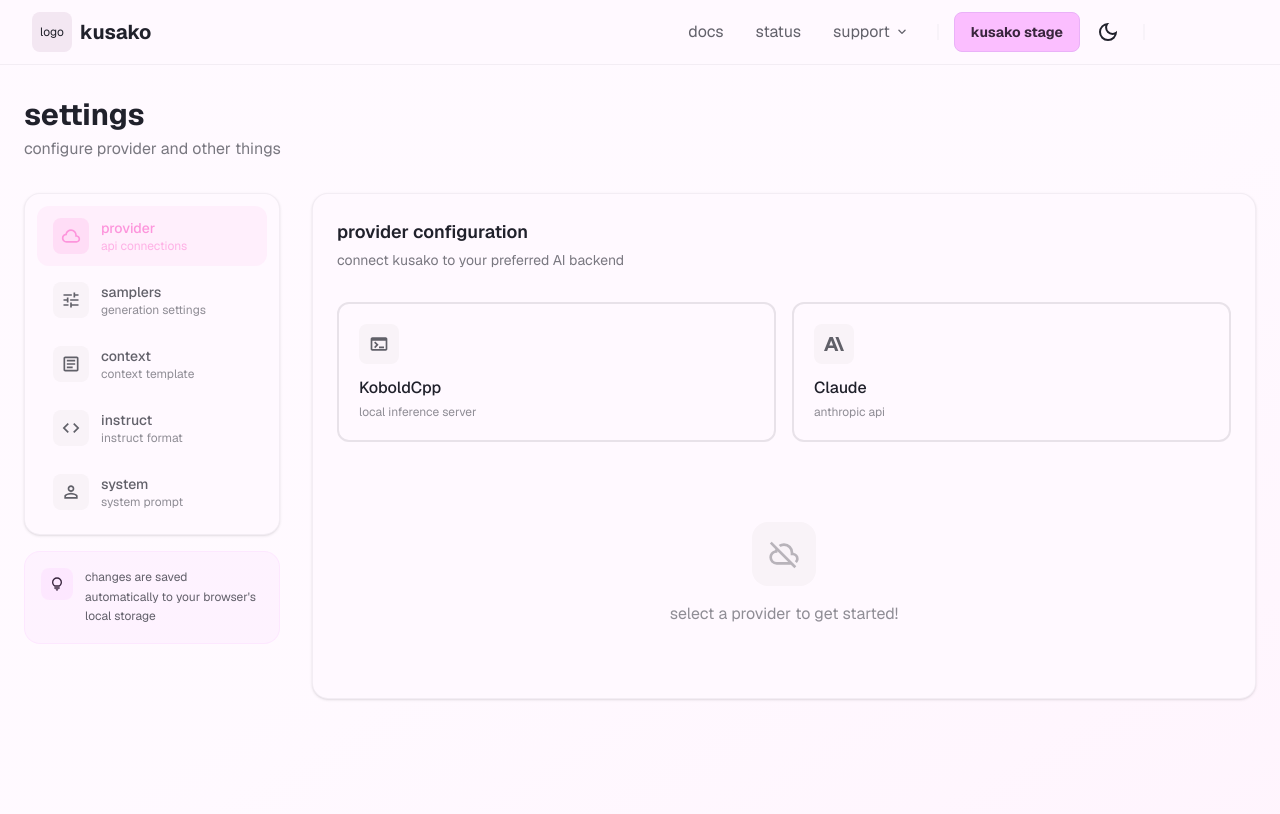
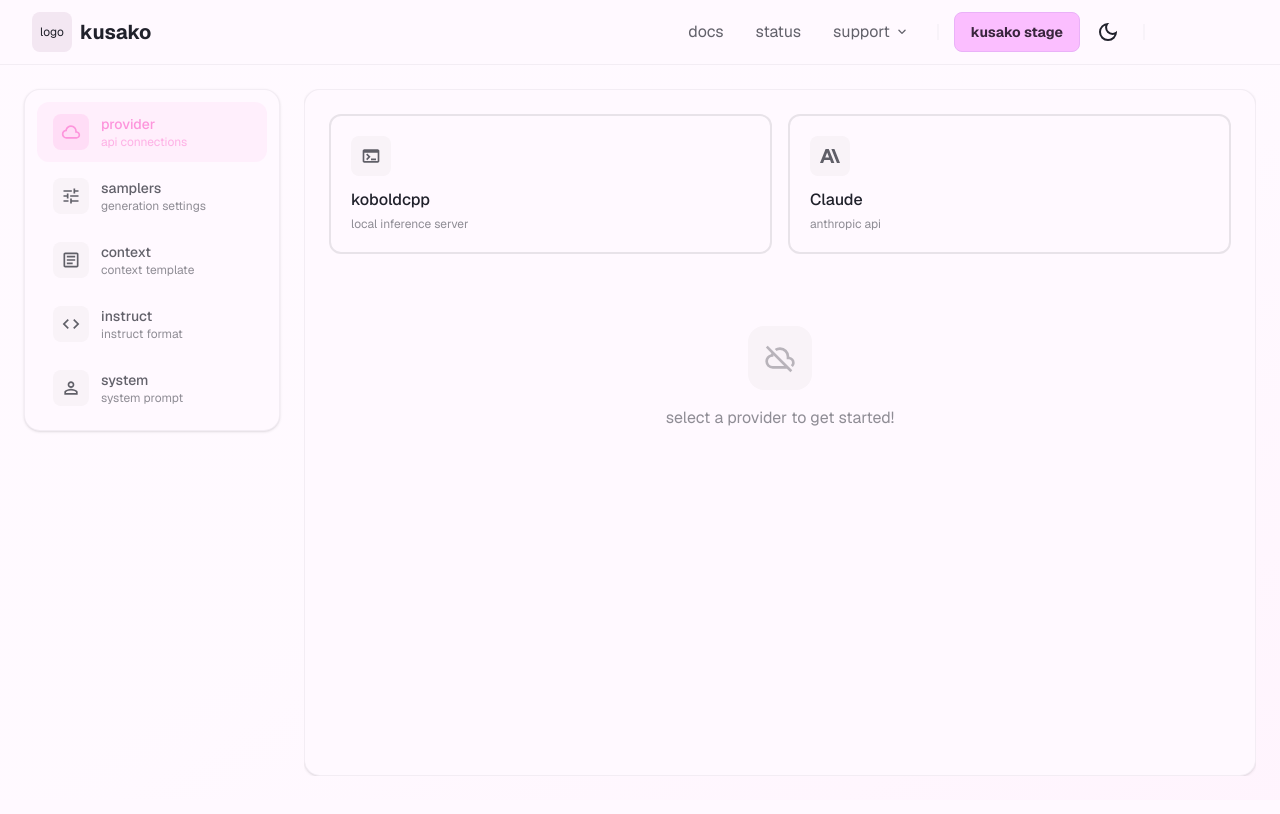
Before and after one commit to conjureme/kusako, a Next.js app in the folder apps/web/: page /settings in a window 1280 px wide. Shown: the top 814 px of the page. Built offline with nearby package versions, Linux system fonts and the light colour scheme; some icons are missing.

Commit message:
refactor(web): change setting component styling

```diff
--- a/apps/web/app/settings/page.tsx
+++ b/apps/web/app/settings/page.tsx
@@ -35,20 +35,13 @@
   return (
     <>
       <Navbar />
-      <main className='min-h-screen bg-linear-to-br from-base-100 via-base-100 to-primary/5'>
-        <div className='mx-auto max-w-[1440px] px-6 py-8'>
-          <div className='mb-8'>
-            <h1 className='text-3xl font-bold text-base-content'>settings</h1>
-            <p className='text-base-content/60 mt-1'>
-              configure provider and other things
-            </p>
-          </div>
-
-          <div className='flex gap-8'>
+      <main className='h-[calc(100vh-65px)] overflow-hidden bg-linear-to-br from-base-100 via-base-100 to-primary/5'>
+        <div className='mx-auto max-w-[1440px] px-6 py-6 h-full'>
+          <div className='flex gap-6 h-full'>
             <SettingsNav activeTab={activeTab} onTabChange={setActiveTab} />
 
-            <div className='flex-1 min-w-0'>
-              <div className='bg-base-100 rounded-2xl border border-base-content/5 p-6 shadow-sm'>
+            <div className='flex-1 min-w-0 overflow-hidden'>
+              <div className='bg-base-100 rounded-2xl border border-base-content/5 p-6 shadow-sm h-full overflow-y-auto'>
                 {renderContent()}
               </div>
             </div>
--- a/apps/web/components/settings/context-settings.tsx
+++ b/apps/web/components/settings/context-settings.tsx
@@ -116,15 +116,6 @@
 
   return (
     <div className='space-y-6'>
-      <div>
-        <h2 className='text-lg font-semibold text-base-content mb-1'>
-          context template
-        </h2>
-        <p className='text-sm text-base-content/60'>
-          define how context is structured for the AI
-        </p>
-      </div>
-
       <TemplateSelector
         templates={Object.keys(templates)}
         activeTemplate={currentTemplate.name || null}
--- a/apps/web/components/settings/instruct-settings.tsx
+++ b/apps/web/components/settings/instruct-settings.tsx
@@ -132,15 +132,6 @@
 
   return (
     <div className='space-y-6'>
-      <div>
-        <h2 className='text-lg font-semibold text-base-content mb-1'>
-          instruct template
-        </h2>
-        <p className='text-sm text-base-content/60'>
-          configure the instruct format for chat messages
-        </p>
-      </div>
-
       <TemplateSelector
         templates={Object.keys(templates)}
         activeTemplate={currentTemplate.name || null}
--- a/apps/web/components/settings/provider-settings.tsx
+++ b/apps/web/components/settings/provider-settings.tsx
@@ -48,20 +48,11 @@
   };
 
   return (
-    <div className='space-y-8'>
-      <div>
-        <h2 className='text-lg font-semibold text-base-content mb-1'>
-          provider configuration
-        </h2>
-        <p className='text-sm text-base-content/60'>
-          connect kusako to your preferred AI backend
-        </p>
-      </div>
-
+    <div className='space-y-6'>
       <div className='grid grid-cols-2 gap-4'>
         <button
           onClick={() => handleProviderSelect('koboldcpp')}
-          className={`relative p-5 rounded-xl border-2 transition-all duration-200 text-left group ${
+          className={`relative p-5 rounded-xl border-2 transition-all duration-200 text-left cursor-pointer group ${
             activeProvider === 'koboldcpp'
               ? 'border-primary bg-primary/5'
               : 'border-base-content/10 hover:border-base-content/20 hover:bg-base-200/50'
@@ -83,7 +74,7 @@
               className='w-5 h-5 text-base-content/70'
             />
           </div>
-          <div className='font-medium text-base-content'>KoboldCpp</div>
+          <div className='font-medium text-base-content'>koboldcpp</div>
           <div className='text-xs text-base-content/50 mt-1'>
             local inference server
           </div>
@@ -91,7 +82,7 @@
 
         <button
           onClick={() => handleProviderSelect('claude')}
-          className={`relative p-5 rounded-xl border-2 transition-all duration-200 text-left group ${
+          className={`relative p-5 rounded-xl border-2 transition-all duration-200 text-left cursor-pointer group ${
             activeProvider === 'claude'
               ? 'border-primary bg-primary/5'
               : 'border-base-content/10 hover:border-base-content/20 hover:bg-base-200/50'
@@ -123,7 +114,7 @@
           <div className='flex items-center gap-2 mb-4'>
             <div className='w-2 h-2 rounded-full bg-primary animate-pulse' />
             <span className='text-sm font-medium text-base-content'>
-              KoboldCpp settings
+              koboldcpp settings
             </span>
           </div>
 
@@ -139,7 +130,7 @@
               className='w-full px-4 py-3 rounded-xl bg-base-200/50 border border-base-content/10 focus:border-primary focus:bg-base-100 outline-none transition-all text-sm font-mono'
             />
             <p className='text-xs text-base-content/50 mt-2'>
-              enter your KoboldCpp server address
+              enter your koboldcpp server address
             </p>
           </div>
 
@@ -158,7 +149,7 @@
               <button
                 type='button'
                 onClick={() => setShowApiKey(!showApiKey)}
-                className='absolute right-3 top-1/2 -translate-y-1/2 p-1 text-base-content/40 hover:text-base-content/70 transition-colors'
+                className='absolute right-3 top-1/2 -translate-y-1/2 p-1 text-base-content/40 hover:text-base-content/70 transition-colors cursor-pointer'
               >
                 <Icon
                   icon={
@@ -198,7 +189,7 @@
               <button
                 type='button'
                 onClick={() => setShowApiKey(!showApiKey)}
-                className='absolute right-3 top-1/2 -translate-y-1/2 p-1 text-base-content/40 hover:text-base-content/70 transition-colors'
+                className='absolute right-3 top-1/2 -translate-y-1/2 p-1 text-base-content/40 hover:text-base-content/70 transition-colors cursor-pointer'
               >
                 <Icon
                   icon={
--- a/apps/web/components/settings/sampler-settings.tsx
+++ b/apps/web/components/settings/sampler-settings.tsx
@@ -171,7 +171,10 @@
   const handleTemplateCreate = (name: string) => {
     const defaultTemplate = SakoConfig.getSamplerTemplates()['default'];
     if (defaultTemplate) {
-      const newTemplate = SakoConfig.createSamplerTemplate(name, defaultTemplate);
+      const newTemplate = SakoConfig.createSamplerTemplate(
+        name,
+        defaultTemplate,
+      );
       setTemplates(SakoConfig.getSamplerTemplates());
       setCurrentTemplate(newTemplate);
       checkDirty();
@@ -241,15 +244,6 @@
 
   return (
     <div className='space-y-6'>
-      <div>
-        <h2 className='text-lg font-semibold text-base-content mb-1'>
-          sampler settings
-        </h2>
-        <p className='text-sm text-base-content/60'>
-          fine-tune generation parameters for your AI
-        </p>
-      </div>
-
       <TemplateSelector
         templates={Object.keys(templates)}
         activeTemplate={currentTemplate.name || null}
@@ -266,7 +260,7 @@
         <CollapsibleSection
           title='basic sampling'
           icon='material-symbols:scatter-plot'
-          expanded={expandedSections.basic}
+          expanded={expandedSections.basic ?? false}
           onToggle={() => toggleSection('basic')}
         >
           <div className='grid grid-cols-2 lg:grid-cols-3 gap-6'>
@@ -318,7 +312,7 @@
         <CollapsibleSection
           title='repetition penalties'
           icon='material-symbols:block'
-          expanded={expandedSections.penalties}
+          expanded={expandedSections.penalties ?? false}
           onToggle={() => toggleSection('penalties')}
         >
           <div className='grid grid-cols-2 lg:grid-cols-3 gap-6'>
@@ -358,7 +352,7 @@
         <CollapsibleSection
           title='dynamic temperature'
           icon='material-symbols:thermostat'
-          expanded={expandedSections.dynamic}
+          expanded={expandedSections.dynamic ?? false}
           onToggle={() => toggleSection('dynamic')}
         >
           <div className='mb-4'>
@@ -394,7 +388,7 @@
         <CollapsibleSection
           title='dry sampler'
           icon='material-symbols:humidity-low'
-          expanded={expandedSections.dry}
+          expanded={expandedSections.dry ?? false}
           onToggle={() => toggleSection('dry')}
         >
           <div className='grid grid-cols-2 gap-6 mb-6'>
@@ -441,7 +435,7 @@
         <CollapsibleSection
           title='mirostat'
           icon='material-symbols:auto-fix-high'
-          expanded={expandedSections.mirostat}
+          expanded={expandedSections.mirostat ?? false}
           onToggle={() => toggleSection('mirostat')}
         >
           <div className='grid grid-cols-3 gap-6'>
@@ -469,7 +463,7 @@
         <CollapsibleSection
           title='xtc sampler'
           icon='material-symbols:science'
-          expanded={expandedSections.xtc}
+          expanded={expandedSections.xtc ?? false}
           onToggle={() => toggleSection('xtc')}
         >
           <div className='grid grid-cols-2 gap-6'>
@@ -491,7 +485,7 @@
         <CollapsibleSection
           title='generation settings'
           icon='material-symbols:text-fields'
-          expanded={expandedSections.generation}
+          expanded={expandedSections.generation ?? false}
           onToggle={() => toggleSection('generation')}
         >
           <div className='grid grid-cols-2 gap-6'>
@@ -513,7 +507,7 @@
         <CollapsibleSection
           title='token settings'
           icon='material-symbols:token'
-          expanded={expandedSections.tokens}
+          expanded={expandedSections.tokens ?? false}
           onToggle={() => toggleSection('tokens')}
         >
           <div className='grid grid-cols-2 gap-1'>
@@ -579,7 +573,7 @@
     <div className='rounded-xl border border-base-content/5 overflow-hidden'>
       <button
         onClick={onToggle}
-        className='w-full flex items-center justify-between px-4 py-3 bg-base-200/30 hover:bg-base-200/50 transition-colors'
+        className='w-full flex items-center justify-between px-4 py-3 bg-base-200/30 hover:bg-base-200/50 transition-colors cursor-pointer'
       >
         <div className='flex items-center gap-3'>
           <Icon icon={icon} className='w-5 h-5 text-base-content/50' />
--- a/apps/web/components/settings/settings-nav.tsx
+++ b/apps/web/components/settings/settings-nav.tsx
@@ -53,14 +53,13 @@
 }: SettingsNavProps) {
   return (
     <nav className='w-64 shrink-0'>
-      <div className='sticky top-24'>
-        <div className='bg-base-100 rounded-2xl border border-base-content/5 p-3 shadow-sm'>
-          <div className='space-y-1'>
+      <div className='bg-base-100 rounded-2xl border border-base-content/5 p-3 shadow-sm'>
+        <div className='space-y-1'>
             {tabs.map((tab) => (
               <button
                 key={tab.id}
                 onClick={() => onTabChange(tab.id)}
-                className={`w-full flex items-center gap-3 px-4 py-3 rounded-xl transition-all duration-200 group ${
+                className={`w-full flex items-center gap-3 px-4 py-3 rounded-xl transition-all duration-200 cursor-pointer group ${
                   activeTab === tab.id
                     ? 'bg-primary/10 text-primary'
                     : 'hover:bg-base-200 text-base-content/70 hover:text-base-content'
@@ -89,23 +88,6 @@
                 </div>
               </button>
             ))}
-          </div>
-        </div>
-
-        <div className='mt-4 p-4 bg-accent/10 rounded-2xl border border-accent/20'>
-          <div className='flex items-start gap-3'>
-            <div className='w-8 h-8 rounded-lg bg-accent/20 flex items-center justify-center shrink-0'>
-              <Icon
-                icon='material-symbols:lightbulb-outline'
-                className='w-4 h-4 text-accent-content'
-              />
-            </div>
-            <div>
-              <p className='text-xs text-base-content/70 leading-relaxed'>
-                changes are saved automatically to your browser's local storage
-              </p>
-            </div>
-          </div>
         </div>
       </div>
     </nav>
--- a/apps/web/components/settings/system-settings.tsx
+++ b/apps/web/components/settings/system-settings.tsx
@@ -108,15 +108,6 @@
 
   return (
     <div className='space-y-6'>
-      <div>
-        <h2 className='text-lg font-semibold text-base-content mb-1'>
-          system prompt
-        </h2>
-        <p className='text-sm text-base-content/60'>
-          define kusako's personality and behavior~
-        </p>
-      </div>
-
       <TemplateSelector
         templates={Object.keys(templates)}
         activeTemplate={currentTemplate.name || null}
--- a/apps/web/components/settings/template-selector.tsx
+++ b/apps/web/components/settings/template-selector.tsx
@@ -98,7 +98,7 @@
       <div className='relative' ref={dropdownRef}>
         <button
           onClick={() => setIsDropdownOpen(!isDropdownOpen)}
-          className='flex items-center gap-2 px-4 py-2.5 rounded-xl bg-base-200/50 border border-base-content/10 hover:border-base-content/20 hover:bg-base-200 transition-all text-sm min-w-40'
+          className='flex items-center gap-2 px-4 py-2.5 rounded-xl bg-base-200/50 border border-base-content/10 hover:border-base-content/20 hover:bg-base-200 transition-all text-sm min-w-40 cursor-pointer'
         >
           <span className='flex-1 text-left truncate'>
             {activeTemplate || 'select template'}
@@ -124,7 +124,7 @@
                   onSelect(name);
                   setIsDropdownOpen(false);
                 }}
-                className={`w-full px-4 py-2 text-sm text-left transition-colors ${
+                className={`w-full px-4 py-2 text-sm text-left transition-colors cursor-pointer ${
                   activeTemplate === name
                     ? 'bg-primary/10 text-primary'
                     : 'hover:bg-base-200 text-base-content'
@@ -140,7 +140,7 @@
       <div className='flex items-center gap-1'>
         <button
           onClick={openCreateModal}
-          className='p-2 rounded-lg hover:bg-base-200 text-base-content/50 hover:text-base-content transition-colors'
+          className='p-2 rounded-lg hover:bg-base-200 text-base-content/50 hover:text-base-content transition-colors cursor-pointer'
           title='new template'
         >
           <Icon icon='material-symbols:add' className='w-4.5 h-4.5' />
@@ -149,7 +149,7 @@
         <button
           onClick={openRenameModal}
           disabled={!activeTemplate}
-          className='p-2 rounded-lg hover:bg-base-200 text-base-content/50 hover:text-base-content transition-colors disabled:opacity-30 disabled:cursor-not-allowed'
+          className='p-2 rounded-lg hover:bg-base-200 text-base-content/50 hover:text-base-content transition-colors cursor-pointer disabled:opacity-30 disabled:cursor-not-allowed'
           title='save as new template'
         >
           <Icon icon='material-symbols:edit-outline' className='w-4.5 h-4.5' />
@@ -158,7 +158,7 @@
         <button
           onClick={onSave}
           disabled={!isDirty}
-          className='p-2 rounded-lg hover:bg-success/10 text-base-content/50 hover:text-success transition-colors disabled:opacity-30 disabled:cursor-not-allowed'
+          className='p-2 rounded-lg hover:bg-success/10 text-base-content/50 hover:text-success transition-colors cursor-pointer disabled:opacity-30 disabled:cursor-not-allowed'
           title='save changes'
         >
           <Icon icon='material-symbols:save-outline' className='w-4.5 h-4.5' />
@@ -167,7 +167,7 @@
         <button
           onClick={onRestore}
           disabled={!isDirty}
-          className='p-2 rounded-lg hover:bg-warning/10 text-base-content/50 hover:text-warning transition-colors disabled:opacity-30 disabled:cursor-not-allowed'
+          className='p-2 rounded-lg hover:bg-warning/10 text-base-content/50 hover:text-warning transition-colors cursor-pointer disabled:opacity-30 disabled:cursor-not-allowed'
           title='restore to saved'
         >
           <Icon icon='material-symbols:restart-alt' className='w-4.5 h-4.5' />
@@ -176,7 +176,7 @@
         <button
           onClick={() => setModalMode('delete')}
           disabled={!activeTemplate || templates.length <= 1}
-          className='p-2 rounded-lg hover:bg-error/10 text-base-content/50 hover:text-error transition-colors disabled:opacity-30 disabled:cursor-not-allowed'
+          className='p-2 rounded-lg hover:bg-error/10 text-base-content/50 hover:text-error transition-colors cursor-pointer disabled:opacity-30 disabled:cursor-not-allowed'
           title='delete template'
         >
           <Icon
```
